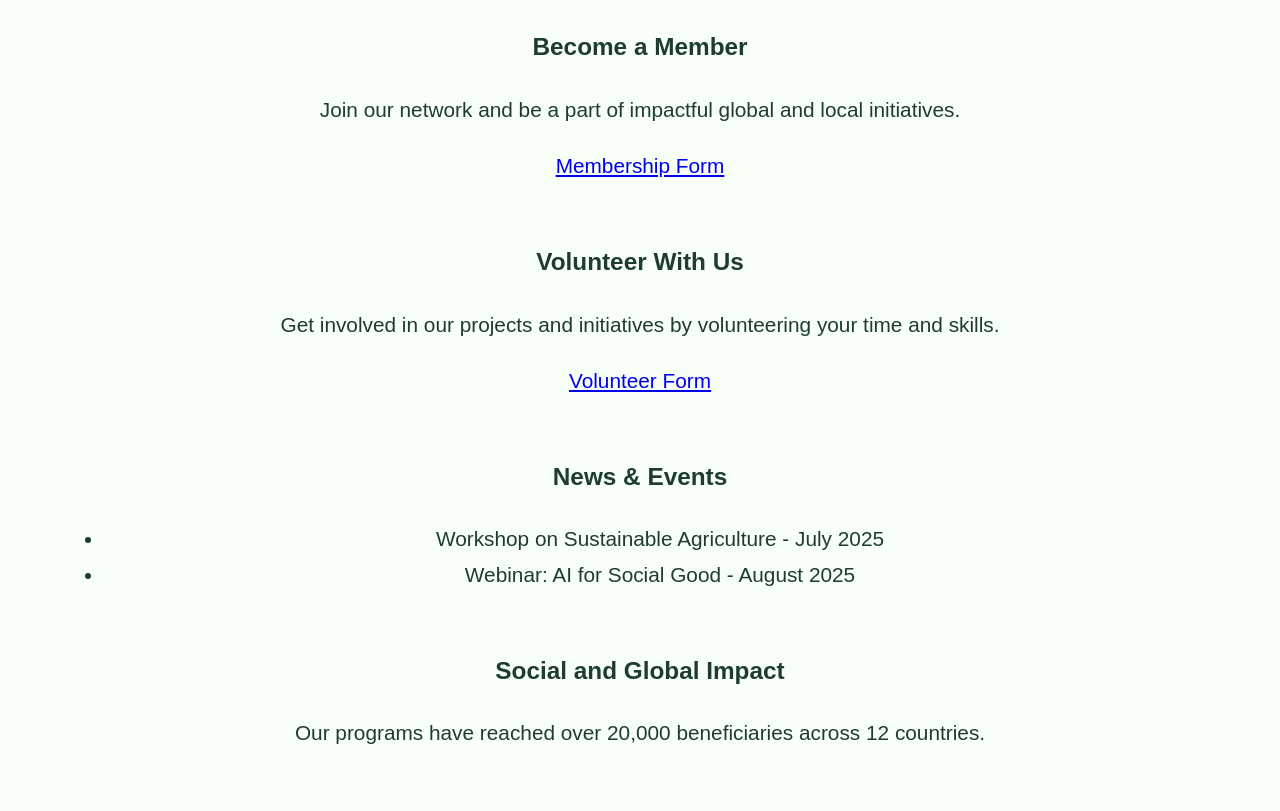
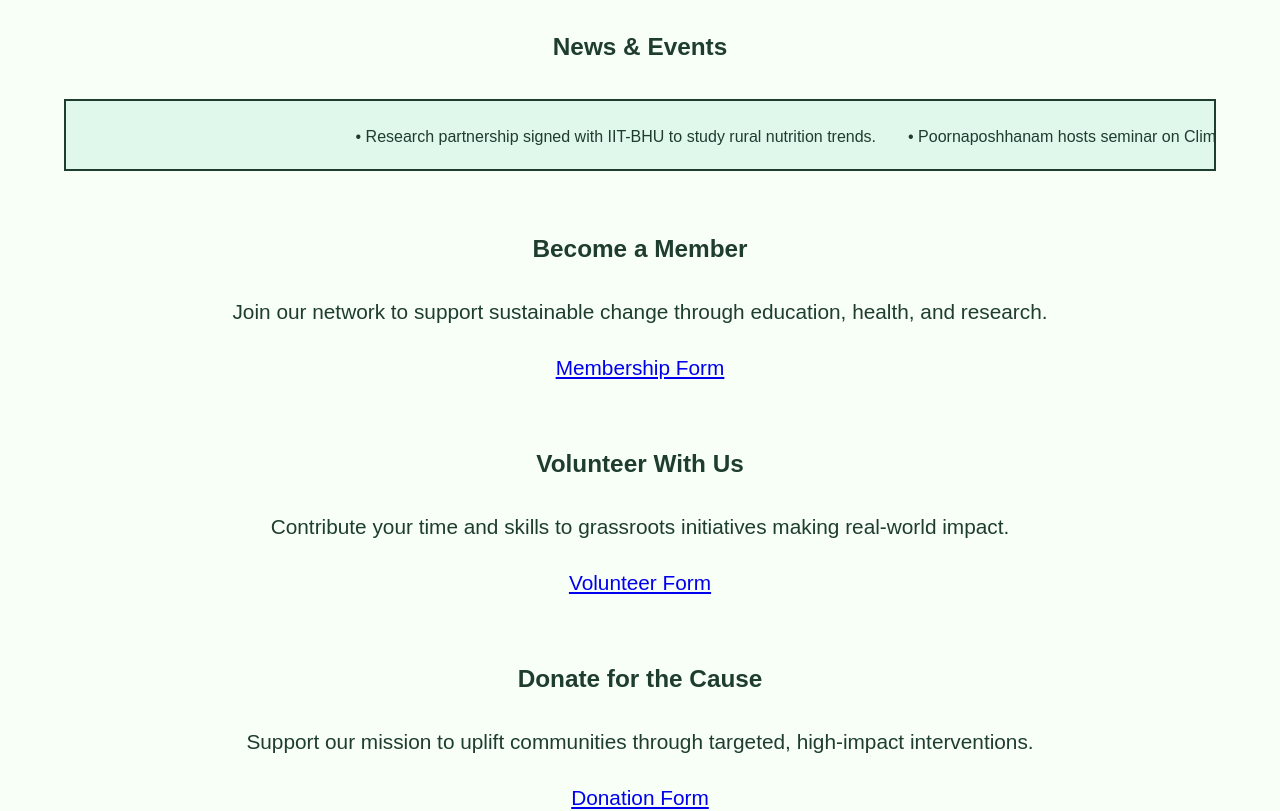
Before and after one commit to pphqwebsite/Poornaposhhanam-Website, a React (Vite) app: page / in a window 1280 px wide. Shown: the part 960-1771 px from the top of the page. Built offline with nearby package versions, Linux system fonts and the light colour scheme; a web font is replaced by a local one.

Commit message:
Updated homepage

```diff
--- a/src/pages/Home.jsx
+++ b/src/pages/Home.jsx
@@ -17,24 +17,33 @@ export default function Home() {
 
       <section className="section-class">
         <h1>Welcome to Poornaposhhanam Foundation</h1>
-        <p>Empowering change through education, research, and collaboration.</p>
+        <p>Driving sustainable development through knowledge, innovation, and community engagement.</p>
+
+        <h3>News & Events</h3>
+<div className="news-marquee">
+  <div className="marquee-content">
+    <span className="news-item">• Research partnership signed with IIT-BHU to study rural nutrition trends.</span>
+    <span className="news-item">• Poornaposhhanam hosts seminar on Climate-Resilient Farming in Varanasi.</span>
+    <span className="news-item">• Annual Community Health Survey begins across 3 districts this July.</span>
+    <span className="news-item">• Educational outreach program launched for underprivileged school children.</span>
+    <span className="news-item">• Foundation Day Celebration planned for August 2025 with guest lectures.</span>
+    <span className="news-item">• Publication of white paper on Holistic Rural Development now available.</span>
+  </div>
+</div>
+
+
 
         <h3>Become a Member</h3>
-        <p>Join our network and be a part of impactful global and local initiatives.</p>
+        <p>Join our network to support sustainable change through education, health, and research.</p>
         <a href="https://forms.gle/membership-form" target="_blank" rel="noopener noreferrer">Membership Form</a>
 
         <h3>Volunteer With Us</h3>
-        <p>Get involved in our projects and initiatives by volunteering your time and skills.</p>
+        <p>Contribute your time and skills to grassroots initiatives making real-world impact.</p>
         <a href="https://forms.gle/volunteer-form" target="_blank" rel="noopener noreferrer">Volunteer Form</a>
 
-        <h3>News & Events</h3>
-        <ul>
-          <li>Workshop on Sustainable Agriculture - July 2025</li>
-          <li>Webinar: AI for Social Good - August 2025</li>
-        </ul>
-
-        <h3>Social and Global Impact</h3>
-        <p>Our programs have reached over 20,000 beneficiaries across 12 countries.</p>
+        <h3>Donate for the Cause</h3>
+        <p>Support our mission to uplift communities through targeted, high-impact interventions.</p>
+        <a href="https://forms.gle/volunteer-form" target="_blank" rel="noopener noreferrer">Donation Form</a>
       </section>
     </div>
   );
--- a/src/styles/style.css
+++ b/src/styles/style.css
@@ -194,3 +194,37 @@ h1, h2, h3 {
   height: 100%;
   object-fit: cover;
 }
+
+.news-marquee {
+  width: 100%;
+  overflow: hidden;
+  white-space: nowrap;
+  box-sizing: border-box;
+  border: 2px solid #1e3d2f;
+  padding: 1rem 0;
+  margin: 2rem 0;
+  background-color: #e0f7ec;
+}
+
+.marquee-content {
+  display: inline-block;
+  padding-left: 100%;
+  animation: scroll-left 30s linear infinite;
+  font-weight: 500;
+  font-size: 1rem;
+  color: #1e3d2f;
+}
+
+.news-item {
+  margin: 0 1rem;
+  display: inline-block;
+}
+
+@keyframes scroll-left {
+  0% {
+    transform: translateX(0%);
+  }
+  100% {
+    transform: translateX(-100%);
+  }
+}
```
